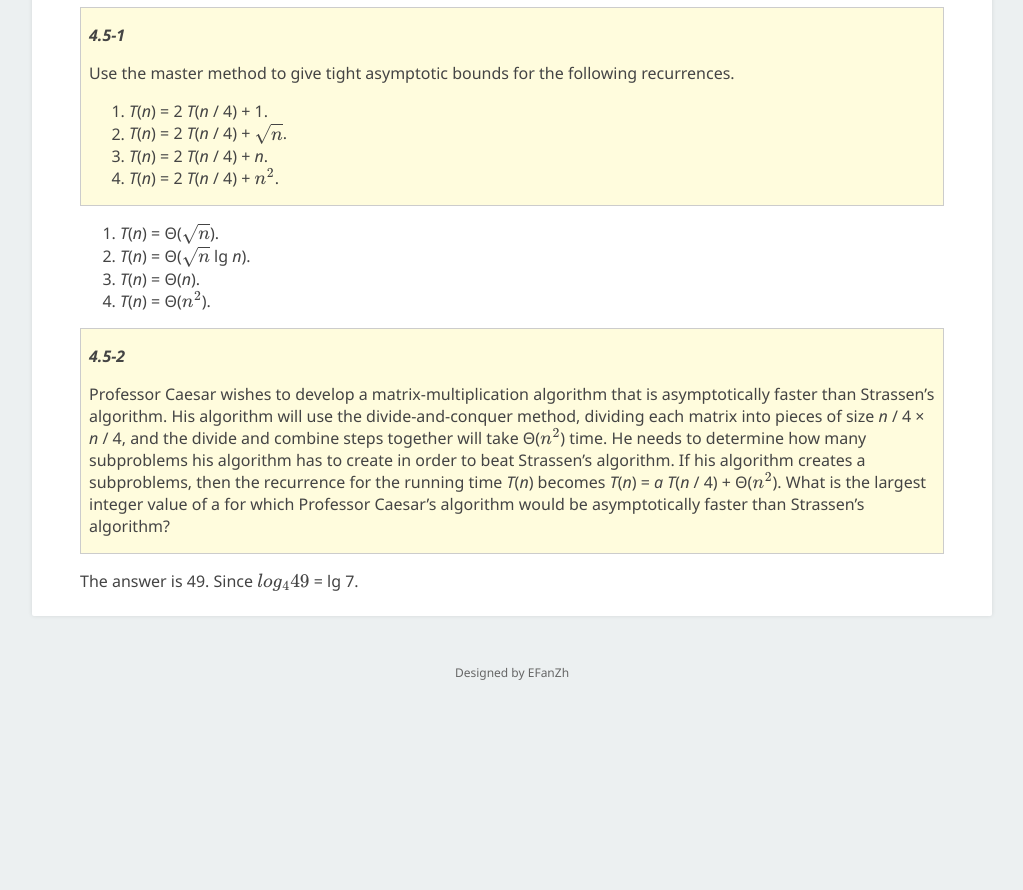
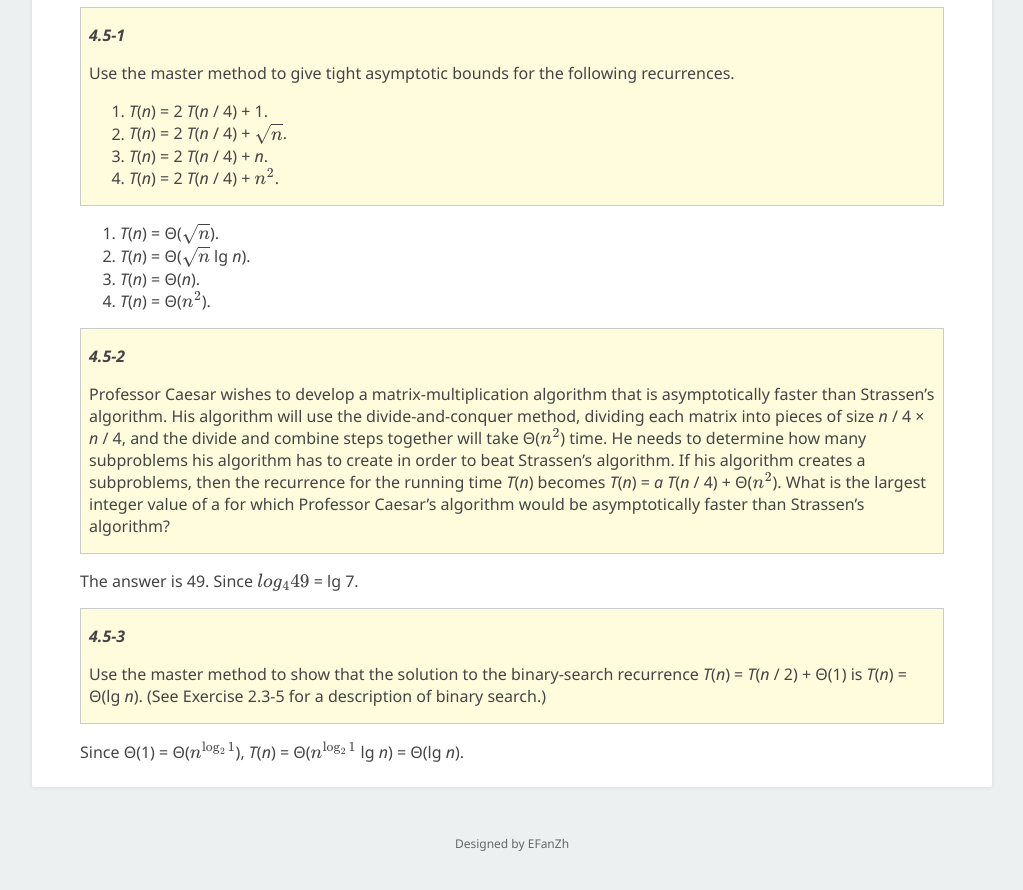
Before and after one commit to EFanZh/efanzh.github.io, a Jekyll site: the page built from _posts/2018-10-05-introduction-to-algorithms-exercises.md, in a window 1280 px wide and 900 px high, scrolled down 31021 px. Shown: the top 890 px of the window, without its empty margins (128-1151 px from the left). Built offline with Jekyll 4.4.1, drawn with Linux system fonts in a browser that asks for light colours; formulas are drawn with MathJax 3; before the commit the page ends 31750 px from its top, so only the background shows below that.

Commit message:
Add exercise 4.5-3 from CLRS

```diff
--- a/_posts/2018-10-05-introduction-to-algorithms-exercises.md
+++ b/_posts/2018-10-05-introduction-to-algorithms-exercises.md
@@ -1426,3 +1426,10 @@ Like exercise 4.4-6, we can prove *T*(*n*) = Ω(*n* lg *n*), and *T*(*n*) = *O*(
 > integer value of a for which Professor Caesar’s algorithm would be asymptotically faster than Strassen’s algorithm?
 
 The answer is 49. Since $log_4 49$ = lg 7.
+
+> ***4.5-3***
+>
+> Use the master method to show that the solution to the binary-search recurrence *T*(*n*) = *T*(*n* / 2) + Θ(1) is
+> *T*(*n*) = Θ(lg *n*). (See Exercise 2.3-5 for a description of binary search.)
+
+Since Θ(1) = Θ($n^{\log_2 1}$), *T*(*n*) = Θ($n^{\log_2 1}$ lg *n*) = Θ(lg *n*).
```
